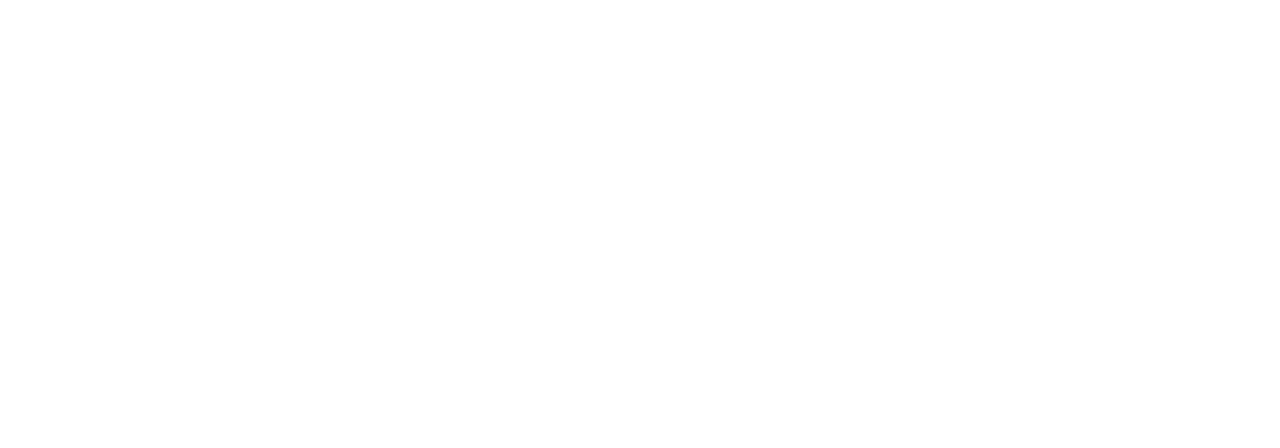
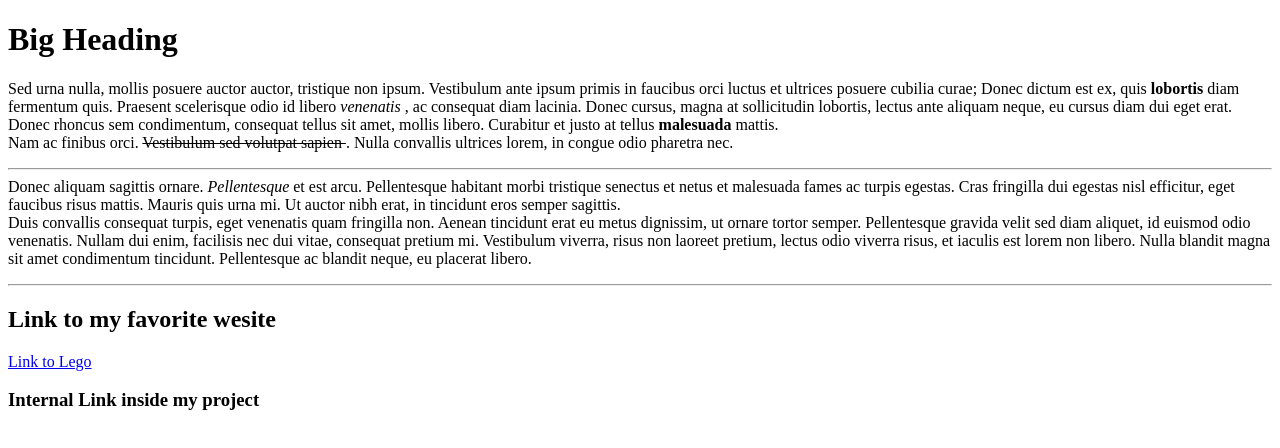
Before and after one commit to whast81/Week2, a plain HTML site: page index.html in a window 1280 px wide. Drawn offline with Linux system fonts and the light colour scheme.

Commit message:
Added favorite link

```diff
--- a/index.html
+++ b/index.html
@@ -4,8 +4,30 @@
     <meta charset="UTF-8">
     <meta http-equiv="X-UA-Compatible" content="IE=edge">
     <meta name="viewport" content="width=device-width, initial-scale=1.0">
-    <title>Document</title>
+    <title> My First Webpage </title>
 </head>
+
+    <h1> Big Heading </h1>
+    <p> Sed urna nulla, mollis posuere auctor auctor, tristique non ipsum. Vestibulum ante ipsum primis in faucibus orci luctus et ultrices posuere cubilia curae; Donec dictum est ex, quis <strong> lobortis </strong> diam fermentum quis. Praesent scelerisque odio id libero <em> venenatis </em>, ac consequat diam lacinia. Donec cursus, magna at sollicitudin lobortis, lectus ante aliquam neque, eu cursus diam dui eget erat. Donec rhoncus sem condimentum, consequat tellus sit amet, mollis libero. Curabitur et justo at tellus <strong> malesuada </strong> mattis. <br> Nam ac finibus orci. <strike> Vestibulum sed volutpat sapien </strike>. Nulla convallis ultrices lorem, in congue odio pharetra nec.
+
+    <hr>
+
+    Donec aliquam sagittis ornare. <em> Pellentesque </em> et est arcu. Pellentesque habitant morbi tristique senectus et netus et malesuada fames ac turpis egestas. Cras fringilla dui egestas nisl efficitur, eget faucibus risus mattis. Mauris quis urna mi. Ut auctor nibh erat, in tincidunt eros semper sagittis. <br> Duis convallis consequat turpis, eget venenatis quam fringilla non. Aenean tincidunt erat eu metus dignissim, ut ornare tortor semper. Pellentesque gravida velit sed diam aliquet, id euismod odio venenatis. Nullam dui enim, facilisis nec dui vitae, consequat pretium mi. Vestibulum viverra, risus non laoreet pretium, lectus odio viverra risus, et iaculis est lorem non libero. Nulla blandit magna sit amet condimentum tincidunt. Pellentesque ac blandit neque, eu placerat libero.
+    </p>
+
+    <hr>
+
+    <h2> Link to my favorite wesite </h2>
+    <a href="https://lego.com">Link to Lego</a> <br>
+    <h3> Internal Link inside my project </h3>
+
+
+
+
+
+
+
+
 <body>
 
 </body>
```
Also changed, not shown: about.html (+8 -1 lines).
